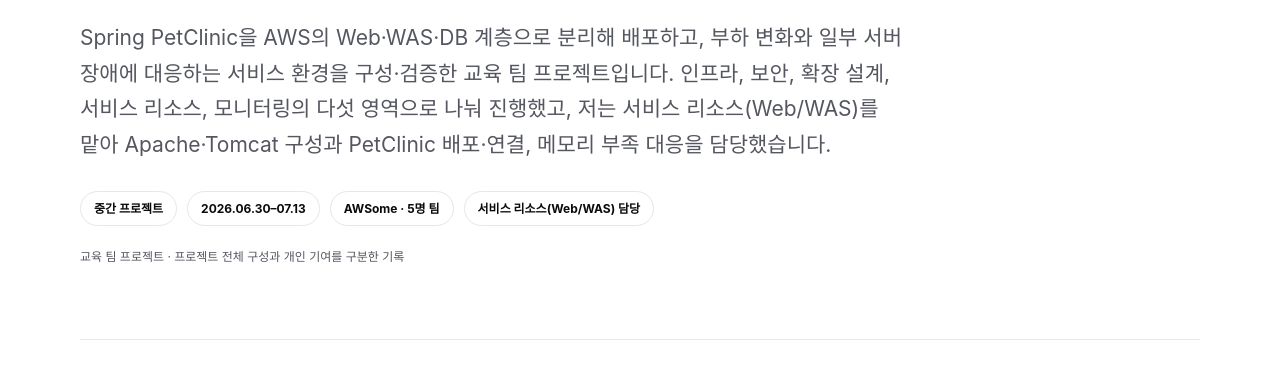
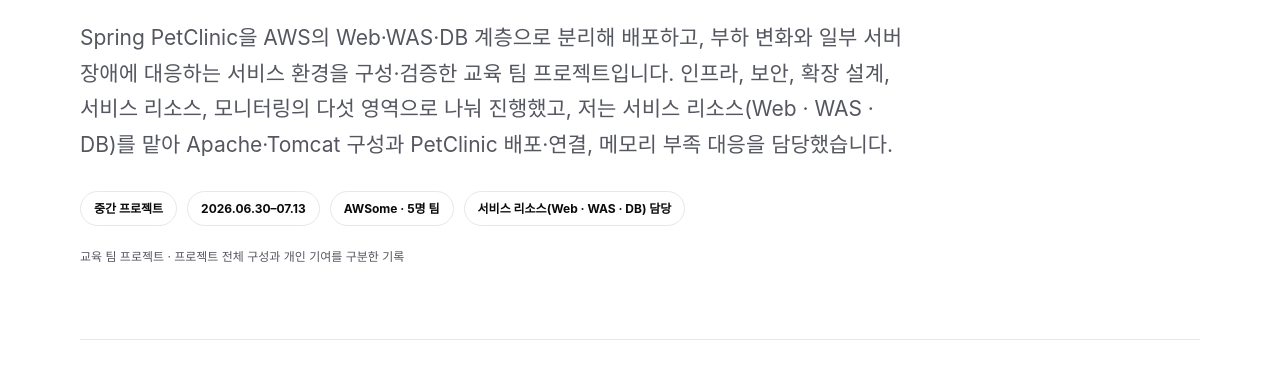
Before and after one commit to Es-0625/id-lab, a plain HTML site: page projects/petclinic.html in a window 1280 px wide. Shown: the part 347-739 px from the top of the page. Drawn offline with Linux system fonts and the light colour scheme; a web font is replaced by a local one.

Commit message:
Match the PetClinic role label to the slide
Co-Authored-By: Claude Opus 5.5 <noreply@anthropic.com>

```diff
--- a/projects/petclinic.html
+++ b/projects/petclinic.html
@@ -4,7 +4,7 @@
 <meta charset="UTF-8">
 <meta name="viewport" content="width=device-width, initial-scale=1">
 <title>Spring PetClinic · AWS 3-Tier 서비스 연동 — 이드's Lab 프로젝트 기록</title>
-<meta name="description" content="Spring PetClinic을 AWS의 Web·WAS·DB 계층으로 분리해 배포하고, 부하 변화와 일부 서버 장애에 대응하는 서비스 환경을 구성·검증한 5명 교육 팀 프로젝트입니다. 서비스 리소스(Web/WAS)를 맡아 Apache·Tomcat 구성과 PetClinic 배포·연결, 메모리 부족 대응을 담당했습니다.">
+<meta name="description" content="Spring PetClinic을 AWS의 Web·WAS·DB 계층으로 분리해 배포하고, 부하 변화와 일부 서버 장애에 대응하는 서비스 환경을 구성·검증한 5명 교육 팀 프로젝트입니다. 서비스 리소스(Web · WAS · DB)를 맡아 Apache·Tomcat 구성과 PetClinic 배포·연결, 메모리 부족 대응을 담당했습니다.">
 <link rel="stylesheet" href="project.css">
 </head>
 <body>
@@ -15,8 +15,8 @@
 <div class="hero">
   <p class="eyebrow">PROJECT LOG / 01 · MIDTERM</p>
   <h1>Spring PetClinic<br>AWS 3-Tier 서비스 연동</h1>
-  <p class="lead">Spring PetClinic을 AWS의 Web·WAS·DB 계층으로 분리해 배포하고, 부하 변화와 일부 서버 장애에 대응하는 서비스 환경을 구성·검증한 교육 팀 프로젝트입니다. 인프라, 보안, 확장 설계, 서비스 리소스, 모니터링의 다섯 영역으로 나눠 진행했고, 저는 서비스 리소스(Web/WAS)를 맡아 Apache·Tomcat 구성과 PetClinic 배포·연결, 메모리 부족 대응을 담당했습니다.</p>
-  <div class="meta"><span>중간 프로젝트</span><span>2026.06.30–07.13</span><span>AWSome · 5명 팀</span><span>서비스 리소스(Web/WAS) 담당</span></div>
+  <p class="lead">Spring PetClinic을 AWS의 Web·WAS·DB 계층으로 분리해 배포하고, 부하 변화와 일부 서버 장애에 대응하는 서비스 환경을 구성·검증한 교육 팀 프로젝트입니다. 인프라, 보안, 확장 설계, 서비스 리소스, 모니터링의 다섯 영역으로 나눠 진행했고, 저는 서비스 리소스(Web · WAS · DB)를 맡아 Apache·Tomcat 구성과 PetClinic 배포·연결, 메모리 부족 대응을 담당했습니다.</p>
+  <div class="meta"><span>중간 프로젝트</span><span>2026.06.30–07.13</span><span>AWSome · 5명 팀</span><span>서비스 리소스(Web · WAS · DB) 담당</span></div>
   <p class="reading-note">교육 팀 프로젝트 · 프로젝트 전체 구성과 개인 기여를 구분한 기록</p>
 </div>
 
@@ -142,7 +142,7 @@ Aurora MySQL (Writer · Reader)</pre></div>
 </section>
 
 <section id="role"><span class="section-num">06</span><h2>나의 담당 영역</h2>
-<p>5명 팀에서 서비스 리소스(Web/WAS)를 담당했습니다. Apache·Tomcat 기반 Web/WAS 구성과 PetClinic 배포·연결을 중심으로, DB 프로파일과 런타임 설정, Aurora 읽기·쓰기 연결을 맡았고, 서비스 실행 중 발생한 메모리 부족 문제에 대응했습니다.</p>
+<p>5명 팀에서 서비스 리소스(Web · WAS · DB)를 담당했습니다. Apache·Tomcat 기반 Web/WAS 구성과 PetClinic 배포·연결을 중심으로, DB 프로파일과 런타임 설정, Aurora 읽기·쓰기 연결을 맡았고, 서비스 실행 중 발생한 메모리 부족 문제에 대응했습니다.</p>
 <p>인프라·보안·확장·모니터링은 다른 담당 영역과 연결해 이해했으며, 전체 시스템을 혼자 구축한 프로젝트는 아닙니다.</p>
 </section>
 
```
